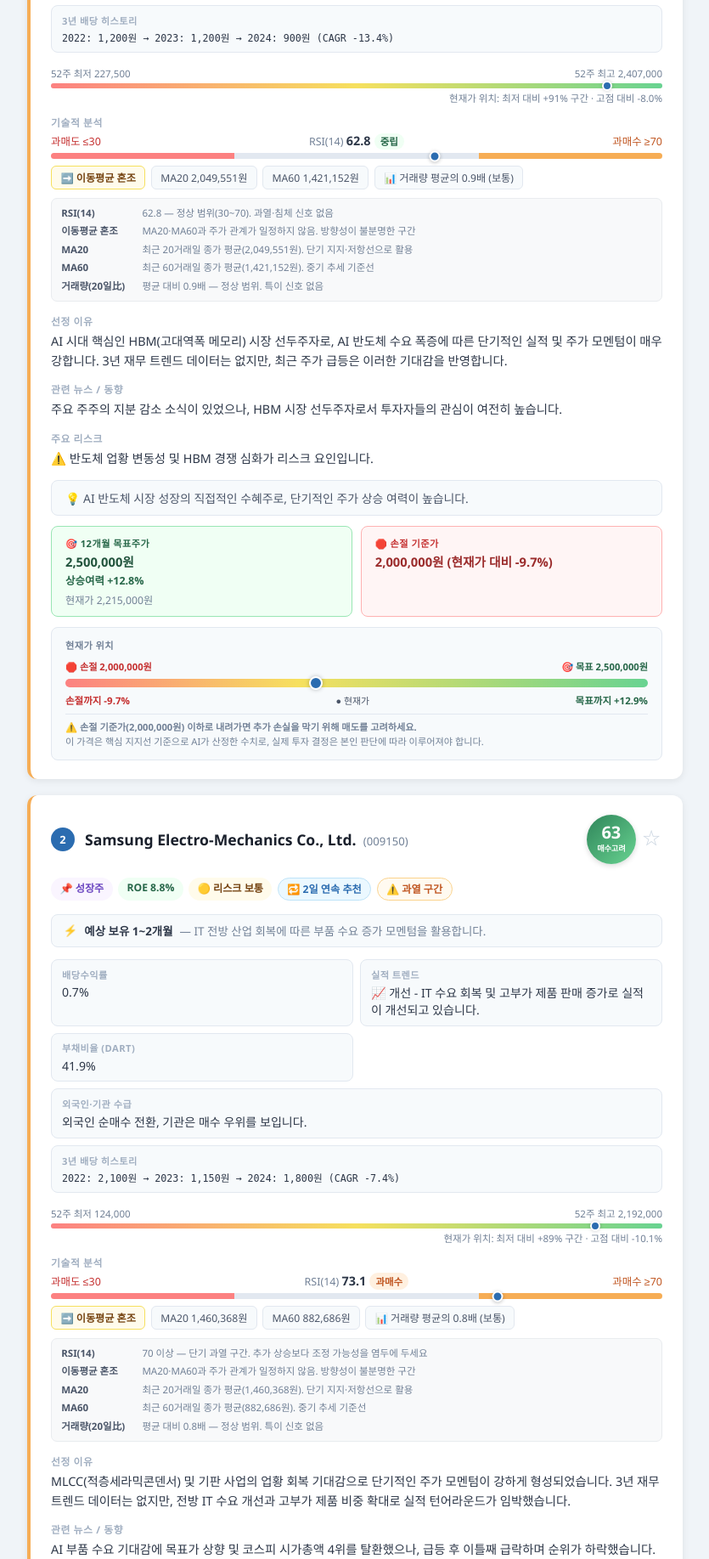
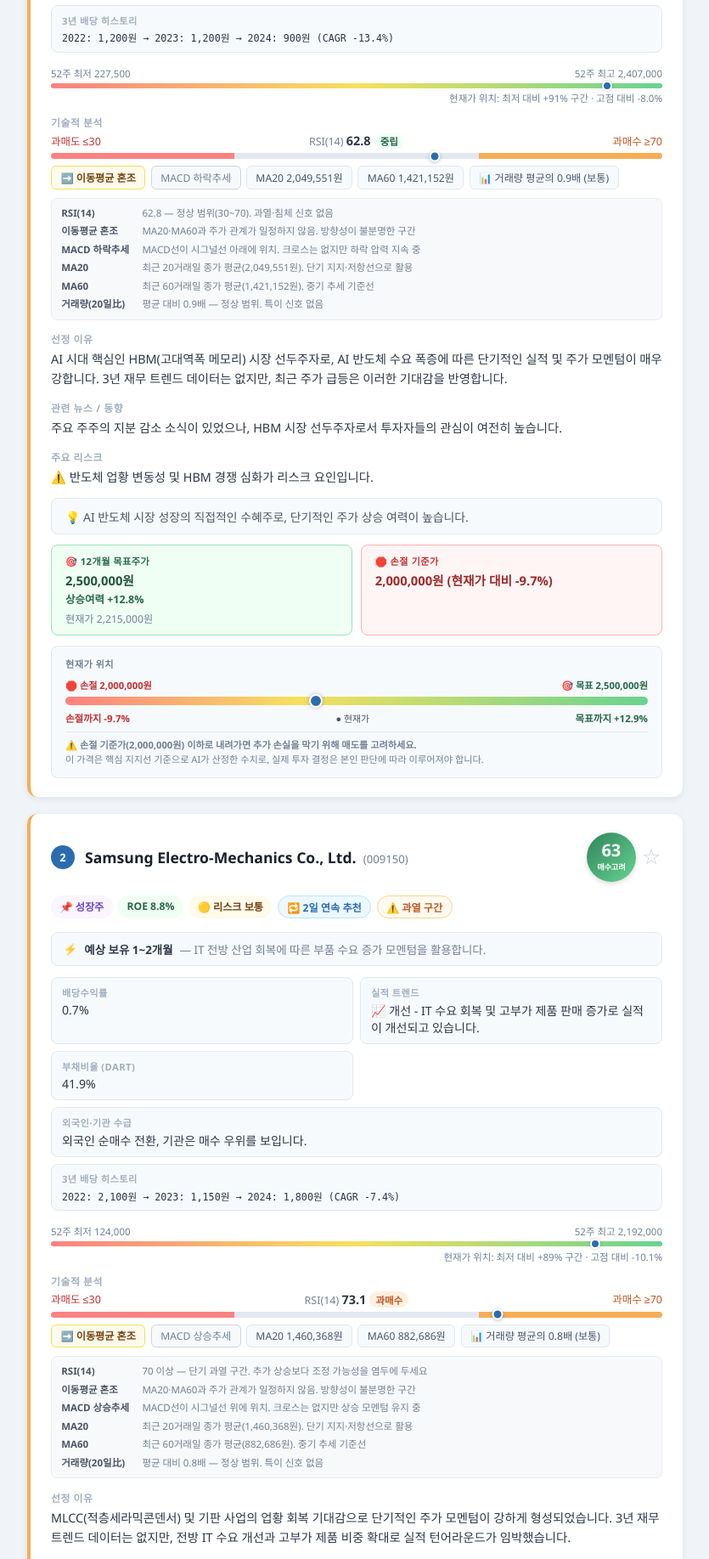
Before and after one commit to redstoens/Stock-program, a Flask app: page / in a window 1280 px wide. Shown: the part 1278-3113 px from the top of the page at 85% size, without its empty margins (222-1057 px from the left). Run offline with Flask 3, Linux system fonts and the light colour scheme; data that the repository does not hold is empty.

Commit message:
MACD 상태를 항상 표시 (크로스 강조·추세 회색 구분)
Co-Authored-By: Claude Sonnet 4.6 <noreply@anthropic.com>

```diff
--- a/api/templates/index.html
+++ b/api/templates/index.html
@@ -513,6 +513,7 @@
     .tech-badge { padding: 0.22rem 0.65rem; border-radius: 6px; font-size: 0.76rem; background: #f7fafc; border: 1px solid #e2e8f0; color: #4a5568; }
     .tech-badge.macd-golden { background: #f0fff4; border-color: #9ae6b4; color: #276749; font-weight: 700; }
     .tech-badge.macd-dead   { background: #fff5f5; border-color: #feb2b2; color: #c53030; font-weight: 700; }
+    .tech-badge.macd-trend  { background: #f7fafc; border-color: #cbd5e0; color: #718096; }
     .tech-badge.ma-bull  { background: #ebf8ff; border-color: #bee3f8; color: #2b6cb0; font-weight: 700; }
     .tech-badge.ma-bear  { background: #fff5f5; border-color: #feb2b2; color: #c53030; font-weight: 700; }
     .tech-badge.ma-mixed { background: #fffbeb; border-color: #f6e05e; color: #744210; font-weight: 700; }
@@ -1488,7 +1489,8 @@
             const rsiCls = s.rsi_signal === '과매수' ? 'rsi-과매수' : s.rsi_signal === '과매도' ? 'rsi-과매도' : 'rsi-중립';
             const maSig = s.ma_signal || '';
             const maCls = maSig === '정배열' ? 'ma-bull' : maSig === '역배열' ? 'ma-bear' : 'ma-mixed';
-            const macdCls = (s.macd_signal || '').includes('골든') ? 'macd-golden' : 'macd-dead';
+            const macdCls = (s.macd_signal || '').includes('골든') ? 'macd-golden'
+              : (s.macd_signal || '').includes('데드') ? 'macd-dead' : 'macd-trend';
             const _fmtMa = v => market === 'us'
               ? `$${Number(v).toLocaleString('en-US',{minimumFractionDigits:2,maximumFractionDigits:2})}`
               : `${Number(v).toLocaleString('ko-KR')}원`;
@@ -1517,6 +1519,10 @@
               explains.push(['MACD 골든크로스', 'MACD선이 시그널선을 위로 돌파. 단기 상승 모멘텀 발생 신호 — 매수 관심 구간']);
             else if ((s.macd_signal || '').includes('데드'))
               explains.push(['MACD 데드크로스', 'MACD선이 시그널선을 아래로 돌파. 단기 하락 압력 증가 신호 — 신규 매수 신중']);
+            else if ((s.macd_signal || '').includes('상승'))
+              explains.push(['MACD 상승추세', 'MACD선이 시그널선 위에 위치. 크로스는 없지만 상승 모멘텀 유지 중']);
+            else if ((s.macd_signal || '').includes('하락'))
+              explains.push(['MACD 하락추세', 'MACD선이 시그널선 아래에 위치. 크로스는 없지만 하락 압력 지속 중']);
             // MA 가격선
             if (s.ma20) explains.push(['MA20', `최근 20거래일 종가 평균(${_fmtMa(s.ma20)}). 단기 지지·저항선으로 활용`]);
             if (s.ma60 && s.ma60 !== 'N/A') explains.push(['MA60', `최근 60거래일 종가 평균(${_fmtMa(s.ma60)}). 중기 추세 기준선`]);
@@ -1546,7 +1552,7 @@
               <div class="rsi-track"><div class="rsi-dot" style="left:${Math.min(100,Math.max(0,rsi))}%"></div></div>
               <div class="tech-badge-row">
                 ${maSig ? `<span class="tech-badge ${maCls}">${maSig === '정배열' ? '📈' : maSig === '역배열' ? '📉' : '➡️'} 이동평균 ${maSig}</span>` : ''}
-                ${(s.macd_signal || '').includes('크로스') ? `<span class="tech-badge ${macdCls}">MACD ${s.macd_signal}</span>` : ''}
+                ${s.macd_signal ? `<span class="tech-badge ${macdCls}">MACD ${s.macd_signal}</span>` : ''}
                 ${ma20Str ? `<span class="tech-badge">${ma20Str}</span>` : ''}
                 ${ma60Str ? `<span class="tech-badge">${ma60Str}</span>` : ''}
                 ${volLabel ? `<span class="tech-badge ${volCls}">${volLabel}</span>` : ''}
```
